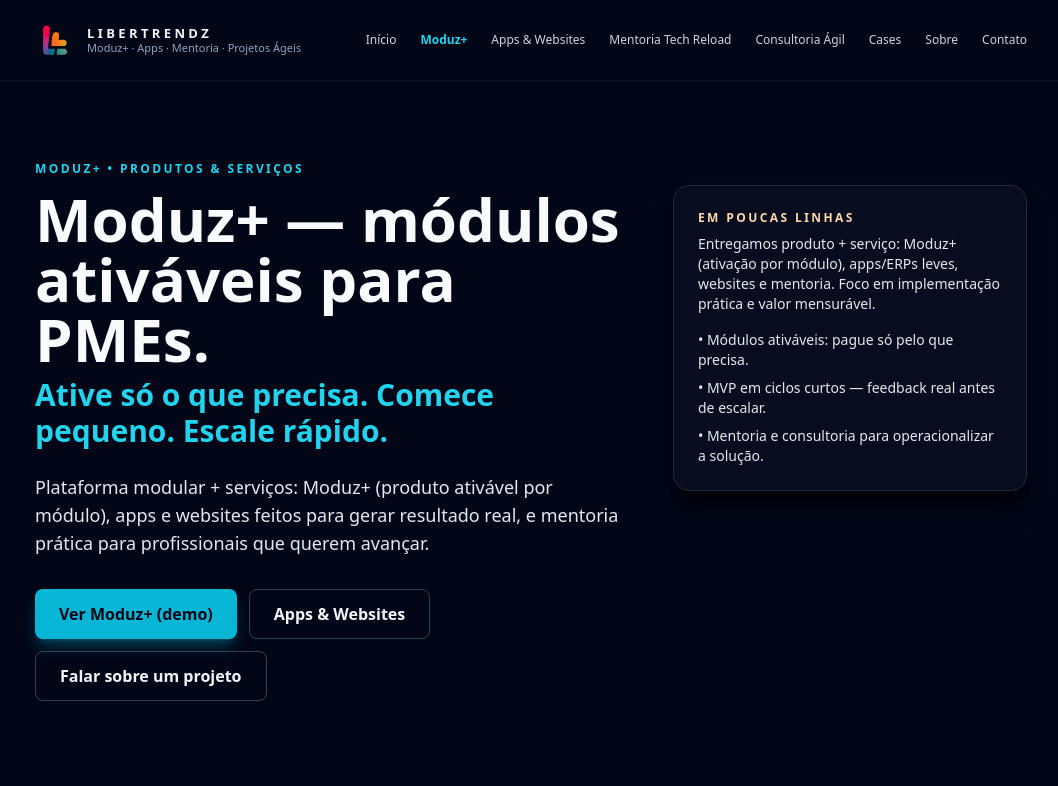
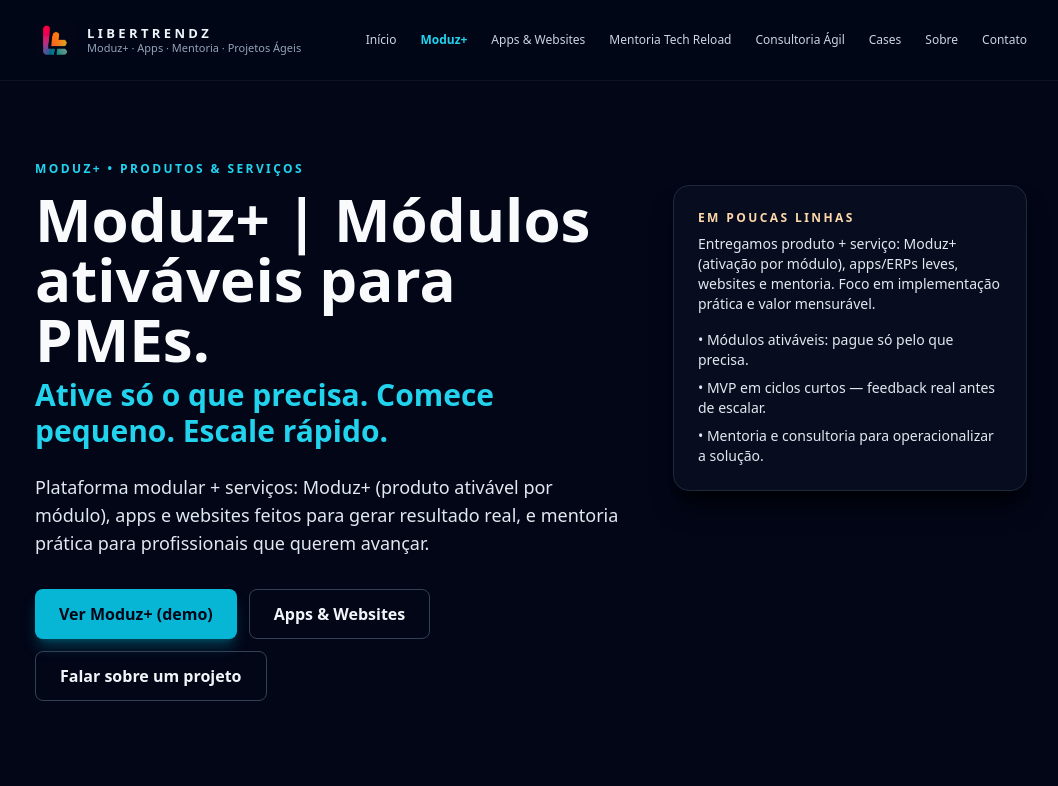
Before and after one commit to libertrendz/libertrendz-site, a Next.js app: page / in a window 1280 px wide. Shown: the top 786 px of the page, without its empty margins (109-1167 px from the left). Built offline with nearby package versions, Linux system fonts and the light colour scheme.

Commit message:
Update page.tsx

```diff
--- a/app/page.tsx
+++ b/app/page.tsx
@@ -12,7 +12,7 @@ export default function HomePage() {
             </p>
 
             <h1 className="mt-3 text-4xl font-bold leading-tight md:text-5xl lg:text-6xl">
-              Moduz+ — módulos ativáveis para PMEs.
+              Moduz+ | Módulos ativáveis para PMEs.
               <span className="block mt-2 text-cyan-400 text-2xl md:text-3xl">
                 Ative só o que precisa. Comece pequeno. Escale rápido.
               </span>
```
